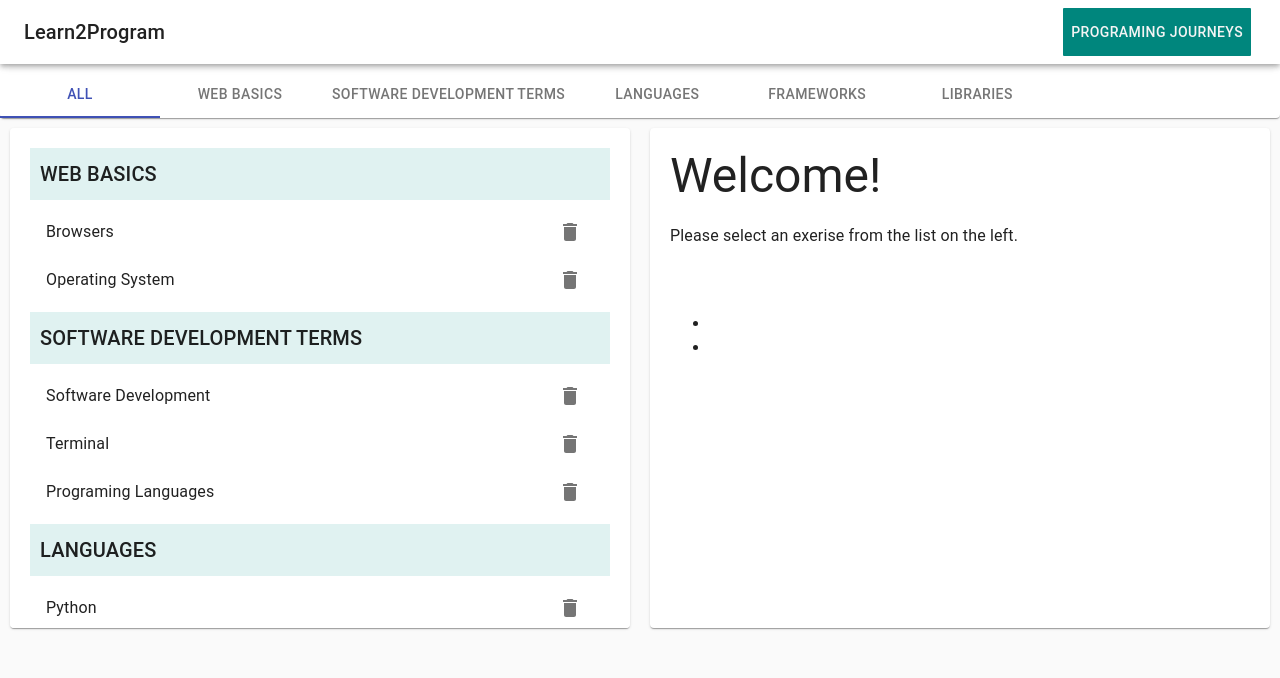
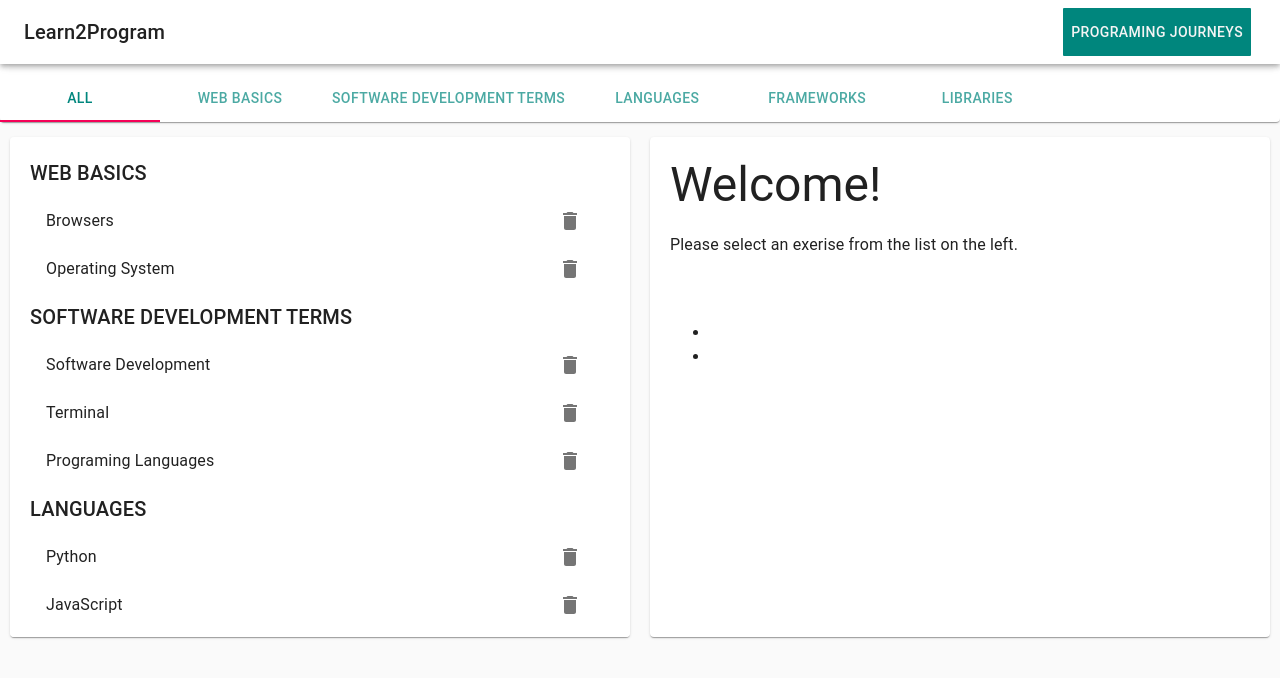
Before and after one commit to kristina-arezina/terms-2-program, a React (Create React App) app: page / in a window 1280 px wide. Shown: the top 678 px of the page. Built offline with nearby package versions, Linux system fonts and the light colour scheme; grey boxes are pictures that could not be loaded.

Commit message:
want red underline to go away

```diff
--- a/src/components/Exercises/index.js
+++ b/src/components/Exercises/index.js
@@ -48,7 +48,7 @@ export default ({
                     !category || category === group
                     ? <Fragment key={group}>
                             <Typography variant={"h6"}
-                                        style={{textTransform: 'uppercase', backgroundColor:"#e0f2f1", padding:10}}
+                                        style={{textTransform: 'uppercase'}}
                             >
                                 {group}
                             </Typography>
--- a/src/components/Layout/Footer.js
+++ b/src/components/Layout/Footer.js
@@ -11,15 +11,14 @@ export default ({muscles, category, onSelect}) =>{
 const onIndexSelect = (e, index) =>
     onSelect(index === 0 ? "" : muscles[index-1]);
 
-return<Paper style={{paddingTop:65}}>
+return<Paper style={{paddingTop:66,  marginTop: 8, marginBottom:5}}>
             <Tabs
                 value={index}
                 onChange={onIndexSelect}
-                indicatorColor="primary"
-                textColor="primary"
                 centered
                 variant="scrollable"
                 scrollButtons="auto"
+                style={{color:"#00867d", indicatorColor:"#00867d"}}
             >
                 <Tab label="All" />
                 {muscles.map(group =>
```
